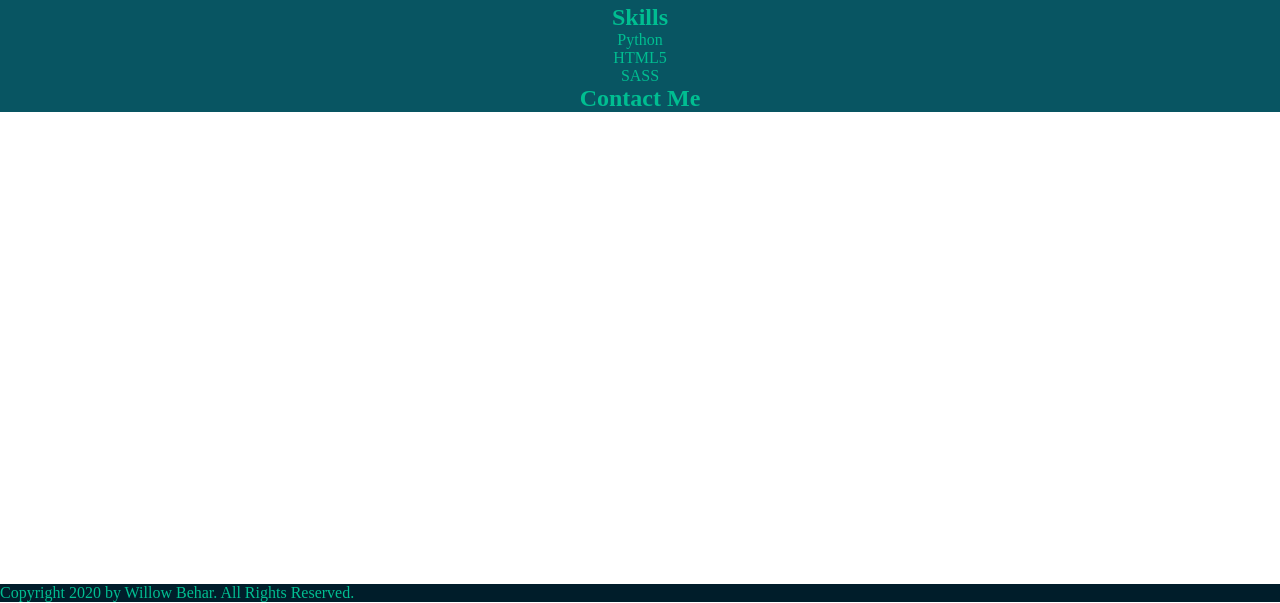
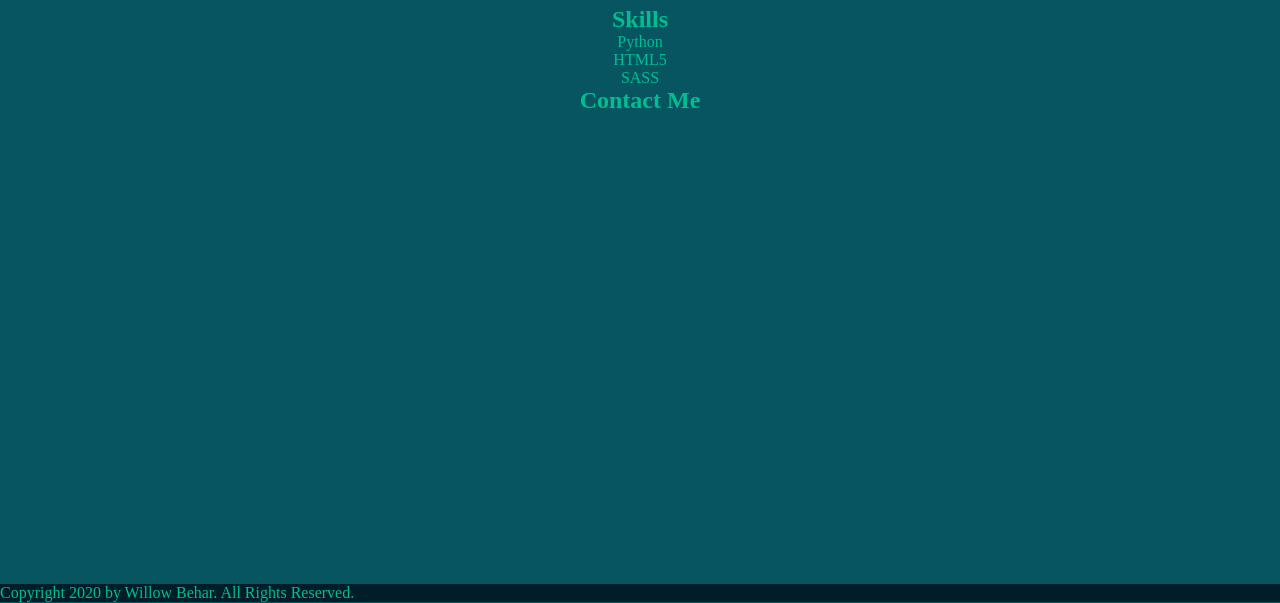
Before and after one commit to TechRunner2/PortfolioWebsite, a plain HTML site: page index.html in a window 1280 px wide. Shown: the part 198-801 px from the top of the page. Drawn offline with Linux system fonts and the light colour scheme.

Commit message:
Fixed Content heigh issue

```diff
--- a/style.sass
+++ b/style.sass
@@ -49,7 +49,6 @@ html *
         display: inline
         text-decoration: none
 a
-    color: $Font-color
     font-size: 20pt
     text-decoration: none
 
@@ -58,8 +57,9 @@ a:hover
     text-decoration: underline
 
 #content
-    padding: 0
-    margin: 0
+    position: relative
+    top: 2px
+    height: 95vh
     background-color: $Content-color
     text-align: center
 
```
Also changed, not shown: style.css, 1 other file.
